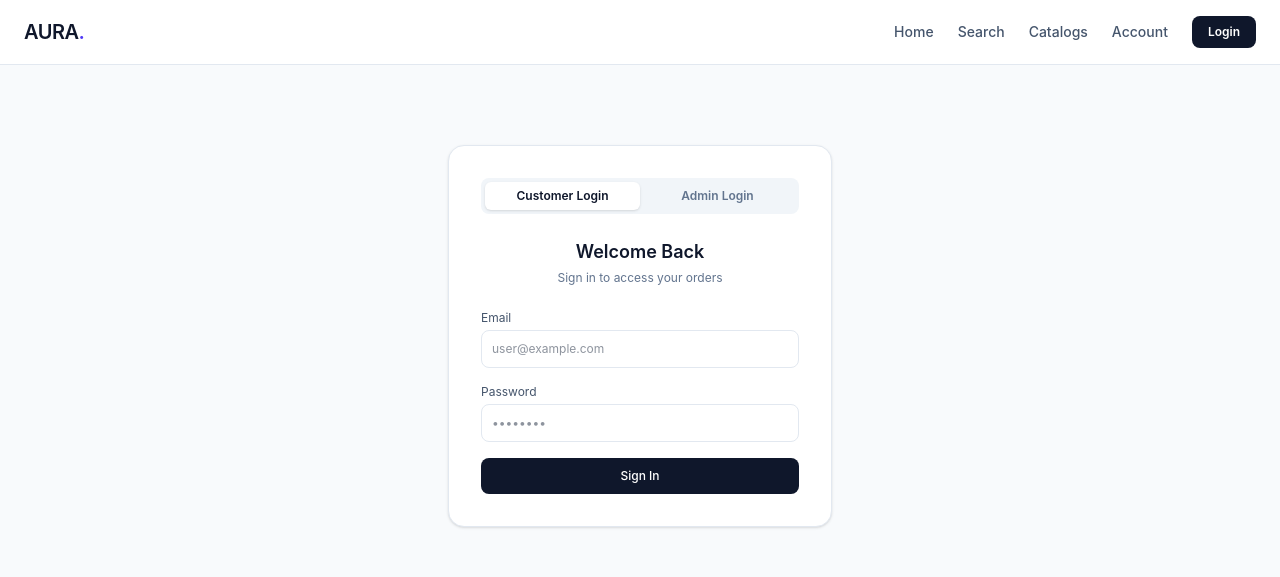
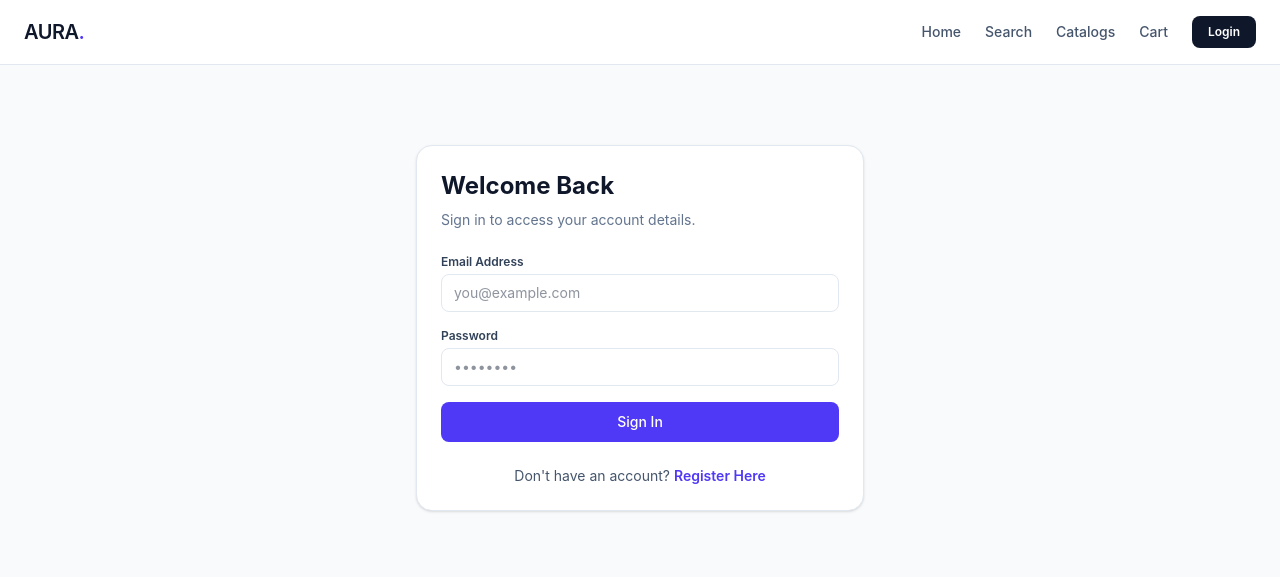
Before and after one commit to AdityaDey2504/Micron-Project, a React (Vite) app in the folder frontend/micron-ecommerce-site/: page /login in a window 1280 px wide. Shown: the top 577 px of the page. Built offline with nearby package versions, Linux system fonts and the light colour scheme; no server answers.

Commit message:
Added Account functionality including authentication and checkout

```diff
--- a/frontend/micron-ecommerce-site/src/App.tsx
+++ b/frontend/micron-ecommerce-site/src/App.tsx
@@ -7,14 +7,19 @@ import CategoryCatalog from './pages/CategoryCatalog';
 import ProductDetails from './pages/ProductDetails';
 import Checkout from './pages/Checkout';
 import AdminDashboard from './pages/AdminDashboard';
-import Login from './pages/Login';
-import CustomerDetails from './pages/CustomerDetails';
+import { Login } from './pages/Login';
+import { CustomerDetails } from './pages/CustomerDetails';
 import { Chatbot } from './components/Chatbot';
-import { AppProvider } from './context/AppContext';
+import { AppProvider, useApp } from './context/AppContext';
 
-const CustomerLayout: React.FC = () => (
-  <AppProvider>
-    <div className="min-h-screen bg-slate-50 text-slate-800 flex flex-col font-sans">
+// Header component placed inside AppProvider context scope
+const HeaderNav: React.FC = () => {
+  const { user, cart, logout } = useApp();
+
+  // Calculate total items in cart
+  const totalCartItems = cart?.reduce((acc: number, item: any) => acc + (item.quantity || 1), 0) || 0;
+
+  return (
     <header className="bg-white border-b border-slate-200 sticky top-0 z-50">
       <div className="max-w-7xl mx-auto px-6 h-16 flex items-center justify-between">
         <Link to="/" className="text-xl font-semibold tracking-tight text-slate-900">
@@ -24,17 +29,50 @@ const CustomerLayout: React.FC = () => (
           <Link to="/" className="hover:text-indigo-600 transition">Home</Link>
           <Link to="/search" className="hover:text-indigo-600 transition">Search</Link>
           <Link to="/products" className="hover:text-indigo-600 transition">Catalogs</Link>
+
+          {/* Cart Link with Badge */}
+          <Link to="/checkout" className="relative hover:text-indigo-600 transition flex items-center">
+            <span>Cart</span>
+            {totalCartItems > 0 && (
+              <span className="ml-1.5 px-2 py-0.5 text-[11px] font-bold bg-indigo-600 text-white rounded-full">
+                {totalCartItems}
+              </span>
+            )}
+          </Link>
+
+          {/* Conditional Auth Button */}
+          {user ? (
+            <div className="flex items-center space-x-4">
               <Link to="/customer" className="hover:text-indigo-600 transition">Account</Link>
-            <Link to="/login" className="px-4 py-2 bg-slate-900 text-white rounded-lg hover:bg-slate-800 transition text-xs font-semibold">Login</Link>
+              <button
+                onClick={logout}
+                className="px-4 py-2 border border-slate-200 text-slate-700 rounded-lg hover:bg-slate-50 transition text-xs font-semibold"
+              >
+                Sign Out
+              </button>
+            </div>
+          ) : (
+            <Link
+              to="/login"
+              className="px-4 py-2 bg-slate-900 text-white rounded-lg hover:bg-slate-800 transition text-xs font-semibold"
+            >
+              Login
+            </Link>
+          )}
         </nav>
       </div>
     </header>
+  );
+};
 
+const CustomerLayout: React.FC = () => (
+  <AppProvider>
+    <div className="min-h-screen bg-slate-50 text-slate-800 flex flex-col font-sans">
+      <HeaderNav />
       <main className="flex-1 max-w-7xl w-full mx-auto px-6 py-8">
         <Outlet />
       </main>
-
-      <Chatbot/>
+      <Chatbot />
     </div>
   </AppProvider>
 );
@@ -45,7 +83,9 @@ const AdminLayout: React.FC = () => (
     <header className="bg-slate-800 border-b border-slate-700 h-16 px-6 flex items-center justify-between">
       <div className="flex items-center space-x-3">
         <span className="text-lg font-bold tracking-tight text-white">AURA</span>
-        <span className="px-2 py-0.5 bg-indigo-500/20 text-indigo-300 border border-indigo-500/30 text-xs font-semibold rounded">Admin Control Panel</span>
+        <span className="px-2 py-0.5 bg-indigo-500/20 text-indigo-300 border border-indigo-500/30 text-xs font-semibold rounded">
+          Admin Control Panel
+        </span>
       </div>
       <Link to="/login" className="text-xs text-slate-400 hover:text-white transition">Exit Admin</Link>
     </header>
--- a/frontend/micron-ecommerce-site/src/pages/CustomerDetails.tsx
+++ b/frontend/micron-ecommerce-site/src/pages/CustomerDetails.tsx
@@ -1,31 +1,118 @@
-import React from 'react';
+import React, { useEffect, useState } from 'react';
+import { Link, useNavigate } from 'react-router';
+import { useApp } from '../context/AppContext';
+import { getUserOrders } from '../api/endpoints';
+import type { Order } from '../types/api-types';
 
-const CustomerDetails: React.FC = () => {
+export const CustomerDetails: React.FC = () => {
+  const navigate = useNavigate();
+  const { user, token, logout } = useApp();
+
+  const [orders, setOrders] = useState<Order[]>([]);
+  const [loadingOrders, setLoadingOrders] = useState<boolean>(true);
+  const [orderError, setOrderError] = useState<string | null>(null);
+
+  useEffect(() => {
+    if (!token && !user) {
+      navigate('/login');
+      return;
+    }
+
+    setLoadingOrders(true);
+    getUserOrders()
+      .then((response) => {
+        setOrders(response.items || []);
+      })
+      .catch((err) => setOrderError(err.message || 'Failed to load order history'))
+      .finally(() => setLoadingOrders(false));
+  }, [token, user, navigate]);
+
+  if (!user) {
+    return (
+      <div className="max-w-4xl mx-auto p-6 text-center text-slate-500">
+        Loading account details...
+      </div>
+    );
+  }
+
   return (
-    <div className="bg-white border border-slate-200 rounded-xl p-6 max-w-3xl mx-auto space-y-6">
-      <div>
-        <h2 className="text-lg font-semibold text-slate-900">Account Profile</h2>
-        <p className="text-xs text-slate-500">jane.doe@example.com</p>
+    <div className="max-w-4xl mx-auto p-6 space-y-8">
+      {/* Account Header */}
+      <div className="flex justify-between items-center bg-white p-6 border border-slate-200 rounded-2xl shadow-sm">
+        <div>
+          <h1 className="text-2xl font-bold text-slate-900">{user.name || 'Customer Account'}</h1>
+          <p className="text-slate-500 text-sm">{user.email}</p>
+        </div>
+        <button
+          onClick={() => {
+            logout();
+            navigate('/login');
+          }}
+          className="px-4 py-2 border border-slate-300 text-slate-700 hover:bg-slate-50 text-xs font-semibold rounded-lg transition"
+        >
+          Sign Out
+        </button>
       </div>
 
-      <hr className="border-slate-100" />
+      {/* Account Details */}
+      <div className="bg-white p-6 border border-slate-200 rounded-2xl shadow-sm">
+        <h2 className="text-lg font-bold text-slate-900 mb-4">Account Information</h2>
+        <div className="grid grid-cols-1 md:grid-cols-3 gap-4 text-sm">
+          <div className="p-3 bg-slate-50 rounded-xl">
+            <span className="text-slate-400 text-xs block">Full Name</span>
+            <span className="font-semibold text-slate-800">{user.name || 'N/A'}</span>
+          </div>
+          <div className="p-3 bg-slate-50 rounded-xl">
+            <span className="text-slate-400 text-xs block">Email Address</span>
+            <span className="font-semibold text-slate-800">{user.email}</span>
+          </div>
+          <div className="p-3 bg-slate-50 rounded-xl">
+            <span className="text-slate-400 text-xs block">Role</span>
+            <span className="font-semibold text-indigo-600 capitalize">{user.role || 'Customer'}</span>
+          </div>
+        </div>
+      </div>
 
-      <div>
-        <h3 className="font-semibold text-sm mb-4">Order History</h3>
-        <div className="space-y-3 text-xs">
-          {[1, 2].map((order) => (
-            <div key={order} className="border border-slate-200 rounded-lg p-4 flex justify-between items-center">
-              <div>
-                <p className="font-medium text-slate-800">Order #ORD-882{order}</p>
-                <p className="text-slate-500 mt-0.5">2 Items • Delivered</p>
+      {/* Order History */}
+      <div className="bg-white p-6 border border-slate-200 rounded-2xl shadow-sm">
+        <h2 className="text-lg font-bold text-slate-900 mb-4">Order History</h2>
+
+        {loadingOrders ? (
+          <div className="text-xs text-slate-400 py-4 animate-pulse">Loading orders...</div>
+        ) : orderError ? (
+          <div className="text-xs text-red-500 py-2">{orderError}</div>
+        ) : orders.length === 0 ? (
+          <div className="text-sm text-slate-500 py-4">
+            No past orders found.{' '}
+            <Link to="/" className="text-indigo-600 font-medium hover:underline">
+              Start shopping
+            </Link>
+          </div>
+        ) : (
+          <div className="space-y-3">
+            {orders.map((order) => (
+              <div
+                key={order.id}
+                className="p-4 border border-slate-100 rounded-xl bg-slate-50 flex justify-between items-center"
+              >
+                <div>
+                  <p className="font-semibold text-sm text-slate-800">Order #{order.id}</p>
+                  <p className="text-xs text-slate-500">
+                    {order.createdAt ? new Date(order.createdAt).toLocaleDateString() : 'Recent'} •{' '}
+                    {order.items?.length || 0} items
+                  </p>
+                </div>
+                <div className="text-right">
+                  <p className="font-bold text-indigo-600 text-sm">₹{order.total}</p>
+                  <span className="inline-block px-2 py-0.5 text-[10px] font-semibold bg-emerald-100 text-emerald-700 rounded-full capitalize">
+                    {order.status || 'Completed'}
+                  </span>
+                </div>
               </div>
-              <span className="font-semibold text-slate-900">$128.00</span>
-            </div>
-          ))}
-        </div>
+            ))}
+          </div>
+        )}
       </div>
     </div>
   );
 };
-
-export default CustomerDetails;
--- a/frontend/micron-ecommerce-site/src/pages/Login.tsx
+++ b/frontend/micron-ecommerce-site/src/pages/Login.tsx
@@ -1,72 +1,118 @@
-import React, { useState, type SubmitEvent } from 'react';
+import React, { useState } from 'react';
 import { useNavigate } from 'react-router';
-import { type UserRole } from '../types';
+import { loginUser, registerUser } from '../api/endpoints';
+import { useApp } from '../context/AppContext';
 
-const Login: React.FC = () => {
-  const [role, setRole] = useState<UserRole>('customer');
+export const Login: React.FC = () => {
   const navigate = useNavigate();
+  const { setAuth } = useApp();
 
-  const handleSubmit = (e: SubmitEvent<HTMLFormElement>) => {
+  const [isRegistering, setIsRegistering] = useState<boolean>(false);
+  const [loading, setLoading] = useState<boolean>(false);
+  const [error, setError] = useState<string | null>(null);
+
+  // Form Fields
+  const [name, setName] = useState<string>('');
+  const [email, setEmail] = useState<string>('');
+  const [password, setPassword] = useState<string>('');
+
+  const handleSubmit = async (e: React.FormEvent) => {
     e.preventDefault();
-    if (role === 'admin') {
-      navigate('/admin');
-    } else {
+    setLoading(true);
+    setError(null);
+
+    try {
+      if (isRegistering) {
+        const response = await registerUser({ name, email, password });
+        setAuth(response.token, response.user);
+      } else {
+        const response = await loginUser({ email, password });
+        setAuth(response.token, response.user);
+      }
       navigate('/customer');
+    } catch (err: any) {
+      setError(err.message || 'Authentication failed. Please check your credentials.');
+    } finally {
+      setLoading(false);
     }
   };
 
   return (
-    <div className="max-w-sm mx-auto my-12 bg-white border border-slate-200 rounded-2xl p-8 shadow-sm">
-      {/* Role Toggle Switch */}
-      <div className="flex bg-slate-100 p-1 rounded-lg mb-6 text-xs font-semibold">
+    <div className="max-w-md mx-auto my-12 p-6 bg-white border border-slate-200 rounded-2xl shadow-sm">
+      <h2 className="text-2xl font-bold text-slate-900 mb-2">
+        {isRegistering ? 'Create Customer Account' : 'Welcome Back'}
+      </h2>
+      <p className="text-slate-500 text-sm mb-6">
+        {isRegistering ? 'Register to start shopping and track orders.' : 'Sign in to access your account details.'}
+      </p>
+
+      {error && (
+        <div className="mb-4 p-3 bg-red-50 border border-red-200 text-red-700 text-sm rounded-lg">
+          {error}
+        </div>
+      )}
+
+      <form onSubmit={handleSubmit} className="space-y-4">
+        {isRegistering && (
+          <div>
+            <label className="block text-xs font-semibold text-slate-700 mb-1">Full Name</label>
+            <input
+              type="text"
+              required
+              value={name}
+              onChange={(e) => setName(e.target.value)}
+              placeholder="John Doe"
+              className="w-full border border-slate-200 rounded-lg px-3 py-2 text-sm outline-none focus:border-indigo-600"
+            />
+          </div>
+        )}
+
+        <div>
+          <label className="block text-xs font-semibold text-slate-700 mb-1">Email Address</label>
+          <input
+            type="email"
+            required
+            value={email}
+            onChange={(e) => setEmail(e.target.value)}
+            placeholder="you@example.com"
+            className="w-full border border-slate-200 rounded-lg px-3 py-2 text-sm outline-none focus:border-indigo-600"
+          />
+        </div>
+
+        <div>
+          <label className="block text-xs font-semibold text-slate-700 mb-1">Password</label>
+          <input
+            type="password"
+            required
+            value={password}
+            onChange={(e) => setPassword(e.target.value)}
+            placeholder="••••••••"
+            className="w-full border border-slate-200 rounded-lg px-3 py-2 text-sm outline-none focus:border-indigo-600"
+          />
+        </div>
+
+        <button
+          type="submit"
+          disabled={loading}
+          className="w-full bg-indigo-600 text-white py-2.5 rounded-lg font-medium text-sm hover:bg-indigo-700 transition disabled:opacity-50"
+        >
+          {loading ? 'Processing...' : isRegistering ? 'Register' : 'Sign In'}
+        </button>
+      </form>
+
+      <div className="mt-6 text-center text-sm text-slate-600">
+        {isRegistering ? 'Already have an account?' : "Don't have an account?"}{' '}
         <button
           type="button"
-          onClick={() => setRole('customer')}
-          className={`flex-1 py-1.5 rounded-md transition ${role === 'customer' ? 'bg-white text-slate-900 shadow-sm' : 'text-slate-500'}`}
+          onClick={() => {
+            setIsRegistering(!isRegistering);
+            setError(null);
+          }}
+          className="text-indigo-600 font-semibold hover:underline"
         >
-          Customer Login
-        </button>
-        <button
-          type="button"
-          onClick={() => setRole('admin')}
-          className={`flex-1 py-1.5 rounded-md transition ${role === 'admin' ? 'bg-indigo-600 text-white shadow-sm' : 'text-slate-500'}`}
-        >
-          Admin Login
+          {isRegistering ? 'Sign In' : 'Register Here'}
         </button>
       </div>
-
-      <h2 className="text-lg font-semibold text-center mb-1 text-slate-900">
-        {role === 'admin' ? 'Admin Portal Access' : 'Welcome Back'}
-      </h2>
-      <p className="text-xs text-slate-500 text-center mb-6">
-        {role === 'admin' ? 'Enter administrative credentials' : 'Sign in to access your orders'}
-      </p>
-
-      <form onSubmit={handleSubmit} className="space-y-4 text-xs">
-        <div>
-          <label className="block text-slate-600 mb-1">{role === 'admin' ? 'Admin Email' : 'Email'}</label>
-          <input
-            type="email"
-            className="w-full border border-slate-200 rounded-lg p-2.5 outline-none focus:border-indigo-600"
-            placeholder={role === 'admin' ? 'admin@aura.com' : 'user@example.com'}
-            required
-          />
-        </div>
-        <div>
-          <label className="block text-slate-600 mb-1">Password</label>
-          <input type="password" className="w-full border border-slate-200 rounded-lg p-2.5 outline-none focus:border-indigo-600" placeholder="••••••••" required />
-        </div>
-        <button
-          type="submit"
-          className={`w-full py-2.5 rounded-lg font-medium text-xs text-white transition ${
-            role === 'admin' ? 'bg-indigo-600 hover:bg-indigo-700' : 'bg-slate-900 hover:bg-slate-800'
-          }`}
-        >
-          {role === 'admin' ? 'Authenticate as Admin' : 'Sign In'}
-        </button>
-      </form>
     </div>
   );
 };
-
-export default Login;
--- a/frontend/micron-ecommerce-site/src/pages/ProductDetails.tsx
+++ b/frontend/micron-ecommerce-site/src/pages/ProductDetails.tsx
@@ -8,6 +8,9 @@ export default function ProductDetails() {
   const { id } = useParams<{ id: string }>();
   const [product, setProduct] = useState<ProductDetailResponse | null>(null);
   const [loading, setLoading] = useState<boolean>(true);
+  const [quantity, setQuantity] = useState<number>(1);
+  const [added, setAdded] = useState<boolean>(false);
+
   const { addToCart } = useApp();
 
   useEffect(() => {
@@ -23,6 +26,16 @@ export default function ProductDetails() {
 
   const isOutOfStock = product.stock !== undefined && product.stock !== null && product.stock <= 0;
 
+  const handleAddToCart = () => {
+    if (isOutOfStock) return;
+
+    addToCart(product.id, quantity);
+
+    // Show visual confirmation
+    setAdded(true);
+    setTimeout(() => setAdded(false), 2000);
+  };
+
   return (
     <div className="bg-white border border-slate-200 rounded-2xl p-8 max-w-4xl mx-auto space-y-6">
       <Link to="/products" className="text-xs text-indigo-600 font-medium hover:underline inline-block">
@@ -31,8 +44,13 @@ export default function ProductDetails() {
 
       <div className="grid grid-cols-1 md:grid-cols-2 gap-8">
         <div className="h-80 bg-slate-100 rounded-xl flex items-center justify-center text-slate-400 text-sm overflow-hidden">
-          {product.imageUrl ? <img src={product.imageUrl} alt={product.name} className="h-full w-full object-cover" /> : 'Product Image'}
+          {product.imageUrl ? (
+            <img src={product.imageUrl} alt={product.name} className="h-full w-full object-cover" />
+          ) : (
+            'Product Image'
+          )}
         </div>
+
         <div className="flex flex-col justify-between">
           <div>
             <h1 className="text-2xl font-semibold text-slate-900 mb-2">{product.name}</h1>
@@ -47,7 +65,7 @@ export default function ProductDetails() {
               <p className="text-xs text-slate-500 mb-4 leading-relaxed">{product.description}</p>
             )}
 
-            {/* Stock rendering based on type file rules */}
+            {/* Stock rendering */}
             <div className="text-xs mb-6">
               {product.stock === null || product.stock === undefined ? (
                 <span className="text-slate-400 font-medium">Stock: Availability Unknown</span>
@@ -57,15 +75,47 @@ export default function ProductDetails() {
                 <span className="text-red-500 font-semibold">Out of Stock</span>
               )}
             </div>
+
+            {/* Quantity Selector */}
+            {!isOutOfStock && (
+              <div className="flex items-center space-x-3 mb-6">
+                <span className="text-xs font-semibold text-slate-700">Quantity:</span>
+                <div className="flex items-center border border-slate-200 rounded-lg overflow-hidden">
+                  <button
+                    type="button"
+                    onClick={() => setQuantity((q) => Math.max(1, q - 1))}
+                    className="px-3 py-1 bg-slate-50 hover:bg-slate-100 text-slate-600 text-sm font-bold"
+                  >
+                    -
+                  </button>
+                  <span className="px-4 text-xs font-semibold text-slate-800">{quantity}</span>
+                  <button
+                    type="button"
+                    onClick={() =>
+                      setQuantity((q) => (product.stock ? Math.min(product.stock, q + 1) : q + 1))
+                    }
+                    className="px-3 py-1 bg-slate-50 hover:bg-slate-100 text-slate-600 text-sm font-bold"
+                  >
+                    +
+                  </button>
+                </div>
+              </div>
+            )}
           </div>
 
-          <button
-            onClick={() => addToCart(product.id)}
-            disabled={isOutOfStock}
-            className="w-full bg-slate-900 text-white py-3 rounded-xl font-medium text-sm hover:bg-slate-800 transition disabled:opacity-50"
-          >
-            {isOutOfStock ? 'Sold Out' : 'Add to Cart'}
-          </button>
+          <div className="space-y-2">
+            <button
+              onClick={handleAddToCart}
+              disabled={isOutOfStock}
+              className={`w-full py-3 rounded-xl font-medium text-sm transition ${
+                added
+                  ? 'bg-emerald-600 text-white'
+                  : 'bg-slate-900 text-white hover:bg-slate-800'
+              } disabled:opacity-50`}
+            >
+              {isOutOfStock ? 'Sold Out' : added ? '✓ Added to Cart!' : 'Add to Cart'}
+            </button>
+          </div>
         </div>
       </div>
     </div>
```
Lines whose indentation alone changed are shown as unchanged.
